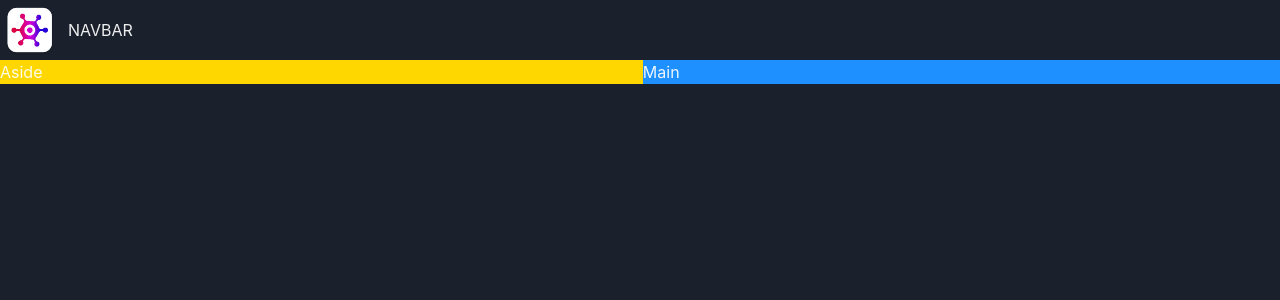
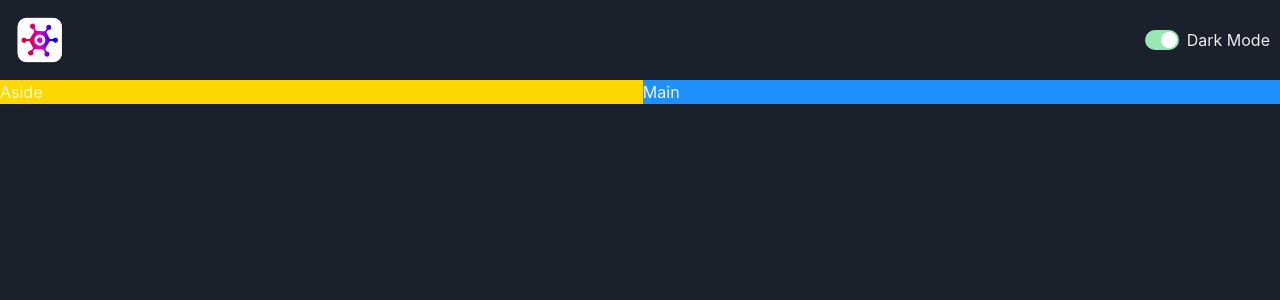
Before and after one commit to Carlito-Pedida/technode-game-hub, a React (Vite) app: page / in a window 1280 px wide. Shown: the top 300 px of the page. Built offline with nearby package versions, Linux system fonts and the light colour scheme.

Commit message:
Dark Mode Switch

```diff
--- /dev/null
+++ b/src/components/ColorModeSwitch.tsx
@@ -0,0 +1,17 @@
+import { HStack, Switch, Text, useColorMode } from "@chakra-ui/react";
+
+const ColorModeSwitch = () => {
+  const { toggleColorMode, colorMode } = useColorMode();
+  return (
+    <HStack>
+      <Switch
+        colorScheme="green"
+        isChecked={colorMode === "dark"}
+        onChange={toggleColorMode}
+      />
+      <Text>Dark Mode</Text>
+    </HStack>
+  );
+};
+
+export default ColorModeSwitch;
--- a/src/components/NavBar.tsx
+++ b/src/components/NavBar.tsx
@@ -1,11 +1,12 @@
-import { HStack, Image, Text } from "@chakra-ui/react";
+import { HStack, Image } from "@chakra-ui/react";
 import logo from "../assets/logo.webp";
+import ColorModeSwitch from "./ColorModeSwitch";
 
 const NavBar = () => {
   return (
-    <HStack>
+    <HStack padding="10px" justifyContent="space-between">
       <Image src={logo} boxSize="60px" />
-      <Text>NAVBAR</Text>
+      <ColorModeSwitch />
     </HStack>
   );
 };
```
